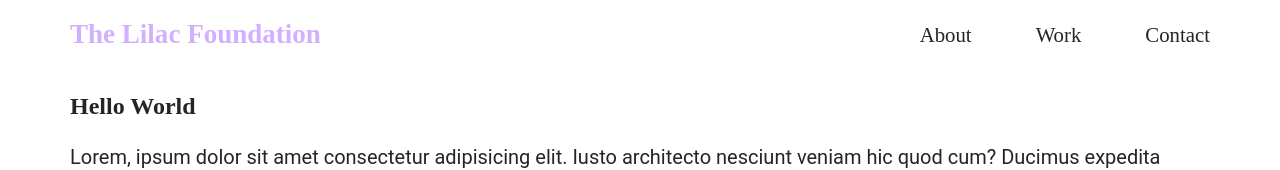
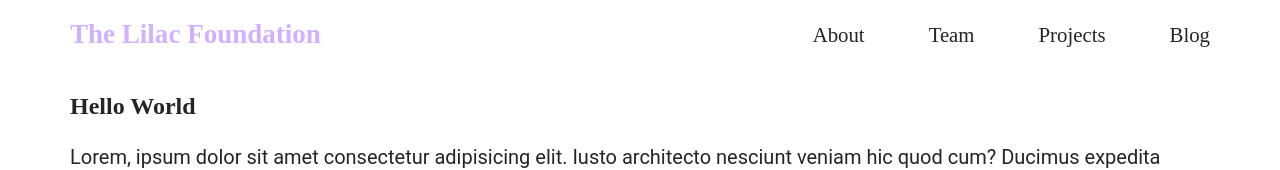
Before and after one commit to bryanbrotonel/Lilac-Foundation, a React app: page / in a window 1280 px wide. Shown: the top 170 px of the page. Built offline with nearby package versions, Linux system fonts and the light colour scheme; a web font is replaced by a local one.

Commit message:
Added nav link functionality

```diff
--- /dev/null
+++ b/src/components/Navbar/NavbarLink/index.tsx
@@ -0,0 +1,46 @@
+import React from 'react';
+import styled from 'styled-components';
+import {
+  NavLink,
+  LinkProps,
+  useMatch,
+  useResolvedPath,
+} from 'react-router-dom';
+
+const Link = styled(NavLink)<{ $isActive: boolean }>`
+  text-decoration: none;
+  align-self: center;
+
+  font-family: var(--font-primary);
+  font-size: var(--text-sm);
+  color: ${(props) =>
+    props.$isActive ? 'var(--colour-primary)' : 'var(--colour-black)'};
+
+  &.homeLink {
+    font-weight: bold;
+    font-size: var(--text-lg);
+    color: var(--colour-primary);
+  }
+
+  @media (min-width: 600px) {
+    font-size: var(--text-md);
+  }
+
+  &:hover {
+    color: var(--colour-primary);
+  }
+`;
+
+function NavbarLink({ children, to }: LinkProps) {
+  // Resolve current page to set active styling
+  let resolved = useResolvedPath(to);
+  let match = useMatch({ path: resolved.pathname, end: true });
+
+  return (
+    <Link to={to} $isActive={match ? true : false}>
+      {children}
+    </Link>
+  );
+}
+
+export default NavbarLink;
--- a/src/components/Navbar/index.tsx
+++ b/src/components/Navbar/index.tsx
@@ -1,6 +1,7 @@
 import React from 'react';
 import { NavLink } from 'react-router-dom';
 import styled from 'styled-components';
+import NavbarLink from './NavbarLink';
 
 const NavContainer = styled.div`
   position: -webkit-sticky;
@@ -36,41 +37,28 @@ const PagesWrapper = styled.div`
   }
 `;
 
-const Link = styled(NavLink)`
+const HomeLink = styled(NavLink)`
   text-decoration: none;
   align-self: center;
 
   font-family: var(--font-primary);
-  font-size: var(--text-sm);
   color: var(--colour-black);
 
-  &.homeLink {
-    font-weight: bold;
-    font-size: var(--text-lg);
-    color: var(--colour-primary);
-  }
-
-  @media (min-width: 600px) {
-    font-size: var(--text-md);
-  }
-
-  &:hover {
-    color: var(--colour-primary);
-  }
+  font-weight: bold;
+  font-size: var(--text-lg);
+  color: var(--colour-primary);
 `;
 
 function Navbar() {
-
   return (
     <NavContainer>
       <NavWrapper className="container-sm">
-        <Link to="/#top" className="homeLink">
-          The Lilac Foundation
-        </Link>
+        <HomeLink to="/">The Lilac Foundation</HomeLink>
         <PagesWrapper>
-          <Link to="/#about">About</Link>
-          <Link to="/#work">Work</Link>
-          <Link to="/#contact">Contact</Link>
+          <NavbarLink to="/about">About</NavbarLink>
+          <NavbarLink to="/team">Team</NavbarLink>
+          <NavbarLink to="/projects">Projects</NavbarLink>
+          <NavbarLink to="/blog">Blog</NavbarLink>
         </PagesWrapper>
       </NavWrapper>
     </NavContainer>
```
